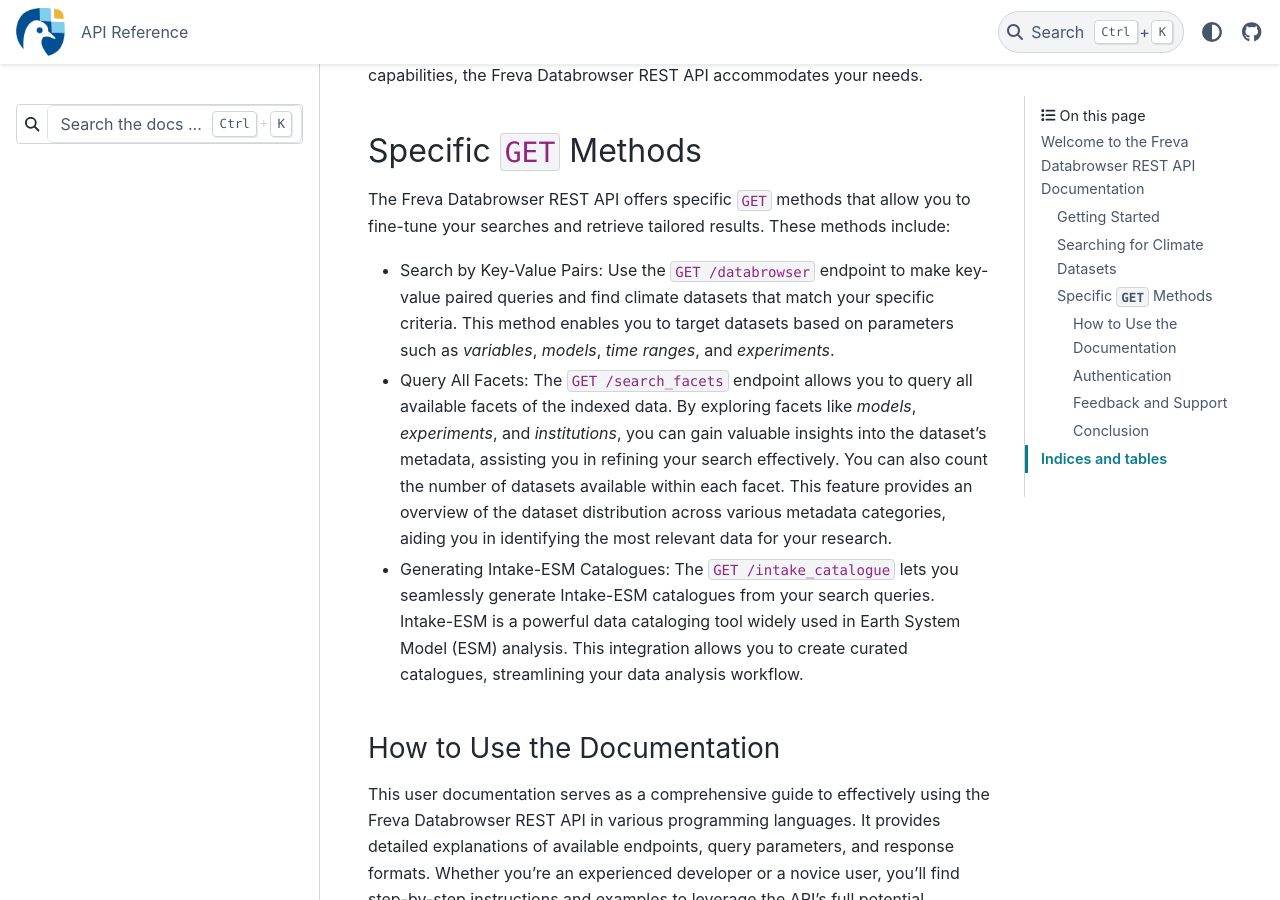
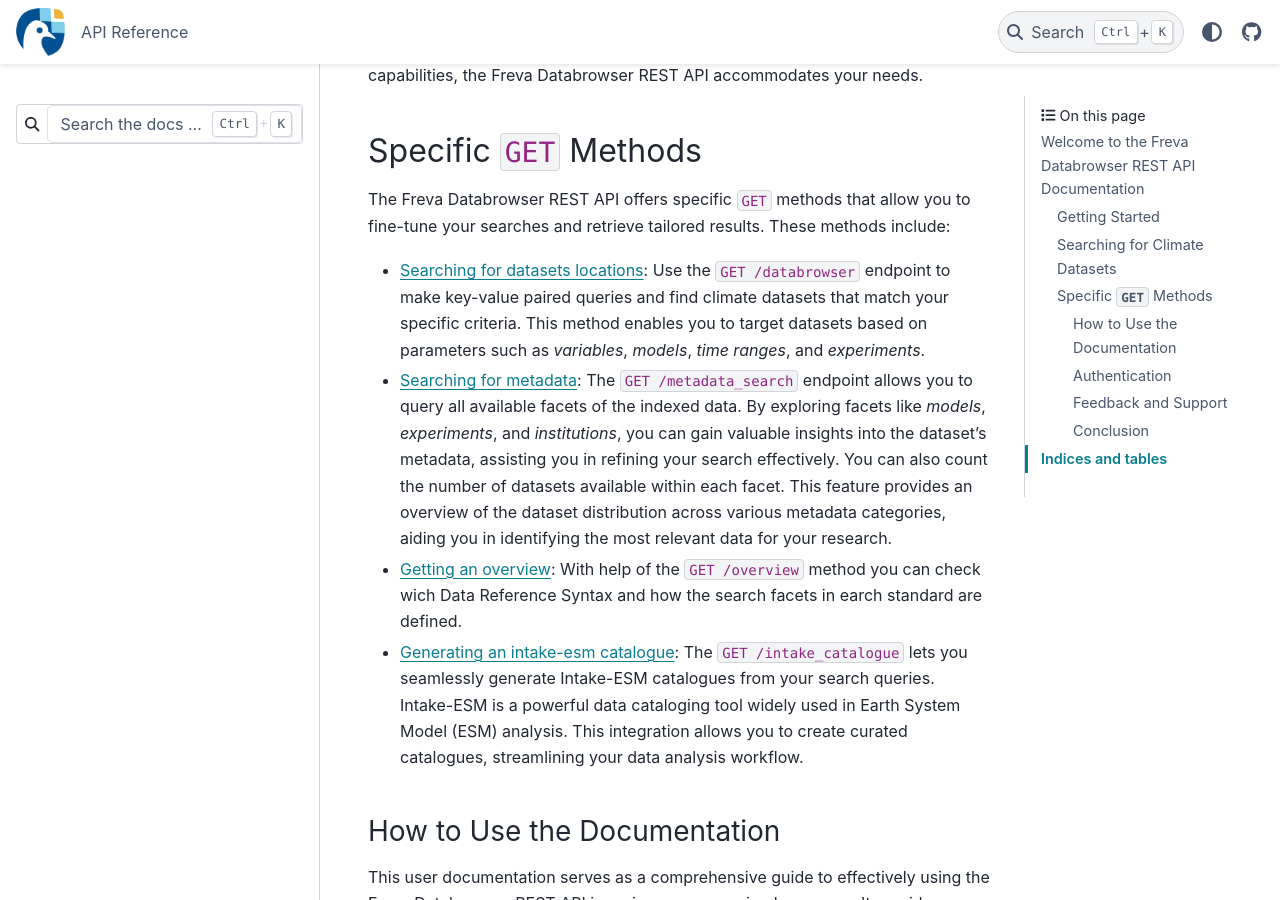
Before and after one commit to freva-org/freva-nextgen, a Sphinx documentation site: the page built from docs/source/index.rst, in a window 1280 px wide and 900 px high, scrolled down 814 px. Built offline with Sphinx 7.4.7 and the PyData theme 0.15.4, drawn with Linux system fonts in a browser that asks for light colours.

Commit message:
Improve index.rst in docs

```diff
--- a/docs/source/index.rst
+++ b/docs/source/index.rst
@@ -57,12 +57,12 @@
 The Freva Databrowser REST API offers specific ``GET`` methods that allow you
 to fine-tune your searches and retrieve tailored results. These methods include:
 
-- Search by Key-Value Pairs: Use the ``GET /databrowser`` endpoint to
+- :ref:`databrowser`: Use the ``GET /databrowser`` endpoint to
   make key-value paired queries and find climate datasets that match your
   specific criteria. This method enables you to target datasets based on
   parameters such as `variables`, `models`, `time ranges`, and `experiments`.
 
-- Query All Facets: The ``GET /search_facets`` endpoint allows you to query
+- :ref:`search_facets`: The ``GET /metadata_search`` endpoint allows you to query
   all available facets of the indexed data. By exploring facets like
   `models`, `experiments`, and `institutions`, you can gain valuable insights
   into the dataset's metadata, assisting you in refining your search effectively.
@@ -71,7 +71,11 @@
   metadata categories, aiding you in identifying the most relevant data for
   your research.
 
-- Generating Intake-ESM Catalogues: The ``GET /intake_catalogue`` lets you seamlessly
+- :ref:`overview`: With help of the ``GET /overview`` method you can check
+  wich Data Reference Syntax and how the search facets in earch standard are
+  defined.
+
+- :ref:`intake`: The ``GET /intake_catalogue`` lets you seamlessly
   generate Intake-ESM catalogues from your search queries.
   Intake-ESM is a powerful data cataloging tool widely used in Earth System
   Model (ESM) analysis. This integration allows you to create curated
```
